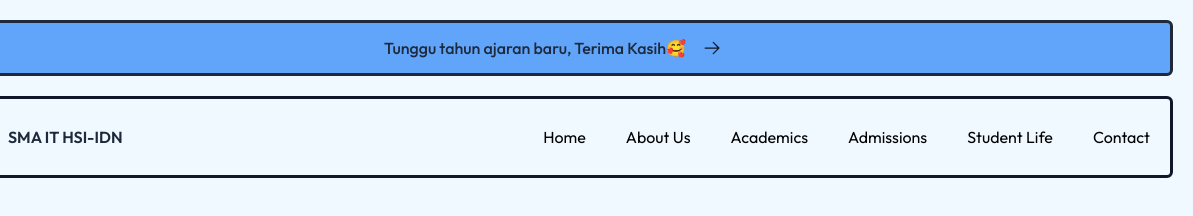
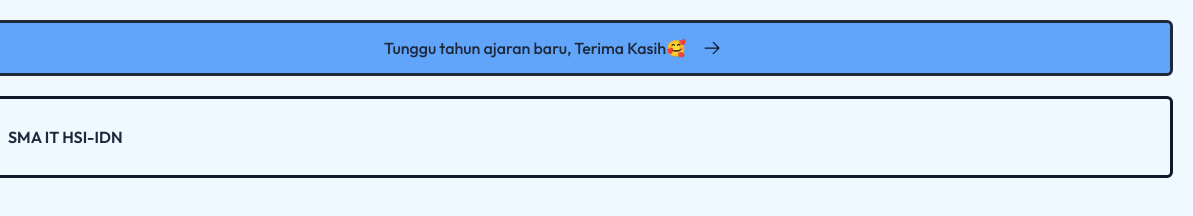
Before and after one commit to DzaakhIdn/web-sekolah, a website: page index.html in a window 1280 px wide. Shown: the full height of the page, 87-1280 px from the left. Drawn offline with Linux system fonts and the light colour scheme.

Commit message:
update 2

```diff
--- a/index.html
+++ b/index.html
@@ -48,7 +48,7 @@
           <p class="font-semibold text-slate-800">SMA IT HSI-IDN</p>
         </div>
         <div class="nav-items">
-          <ul class="flex justify-center items-center gap-10 pr-5">
+          <ul class="md:flex justify-center items-center gap-7 text-sm md:text-base pr-5 hidden">
             <li><a href="">Home</a></li>
             <li><a href="">About Us</a></li>
             <li><a href="">Academics</a></li>
```
Also changed, not shown: src/output.css.
